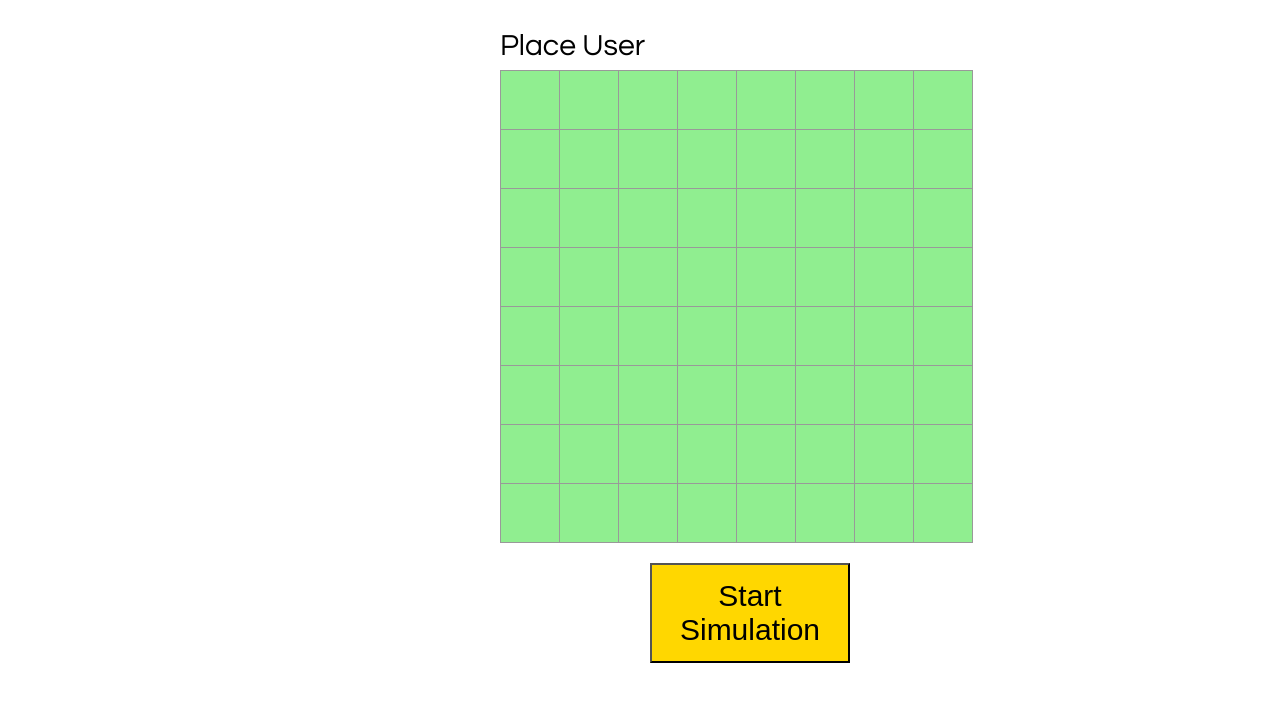
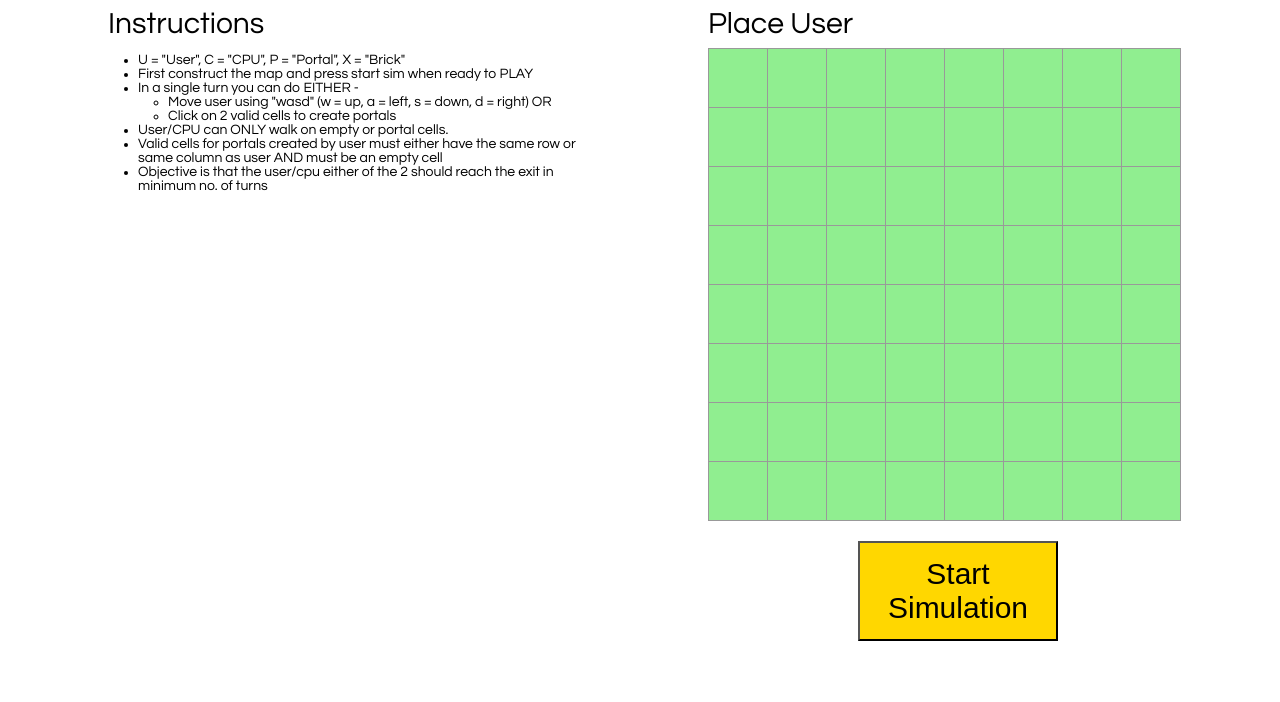
Before and after one commit to sidhant007/orbital, a React app in the folder front_end/: page / in a window 1280 px wide. Built offline with nearby package versions, Linux system fonts and the light colour scheme.

Commit message:
Added instructions of game

```diff
--- a/front_end/src/index.css
+++ b/front_end/src/index.css
@@ -1,11 +1,23 @@
 body {
   font: 14px "Century Gothic", Futura, sans-serif;
-  margin-left: 500px;
-  margin-top: 30px;
 }
 
 ol, ul {
   padding-left: 30px;
+}
+
+.board {
+}
+
+.instruction-board {
+  margin-left: 100px;
+  float: left;
+  width: 500px;
+}
+
+.game-board {
+  margin-left: 100px;
+  float: left;
 }
 
 .board-row:after {
@@ -51,10 +63,6 @@ ol, ul {
   flex-direction: row;
 }
 
-.game-info {
-  margin-left: 20px;
-}
-
 .start {
   text-align: center;
   background: Gold;
--- a/front_end/src/index.js
+++ b/front_end/src/index.js
@@ -136,8 +136,23 @@ class Board extends React.Component {
     const status = message[this.state._setup_id];
 
     return (
-      <div>
-        <div>
+      <div className="board">
+        <div className="instruction-board">
+          <div className="status">Instructions</div>
+            <ul>
+              <li> U = "User", C = "CPU", P = "Portal", X = "Brick" </li>
+              <li> First construct the map and press start sim when ready to PLAY </li>
+              <li> In a single turn you can do EITHER - </li>
+                <ul>
+                  <li> Move user using "wasd" (w = up, a = left, s = down, d = right) OR </li>
+                  <li> Click on 2 valid cells to create portals </li>
+                </ul>
+              <li> User/CPU can ONLY walk on empty or portal cells. </li>
+              <li> Valid cells for portals created by user must either have the same row or same column as user AND must be an empty cell</li>
+              <li> Objective is that the user/cpu either of the 2 should reach the exit in minimum no. of turns </li>
+            </ul>
+        </div>
+        <div className="game-board">
           <div className="status">{status}</div>
           {Array(8).fill(null).map((_, i) =>
             <div className = "board-row">
@@ -146,10 +161,10 @@ class Board extends React.Component {
               )}
             </div>
           )}
+          <button className = "start" onClick={() => this.startSim()}>
+            Start Simulation
+          </button>
         </div>
-        <button className = "start" onClick={() => this.startSim()}>
-          Start Simulation
-        </button>
       </div>
     );
   }
```
